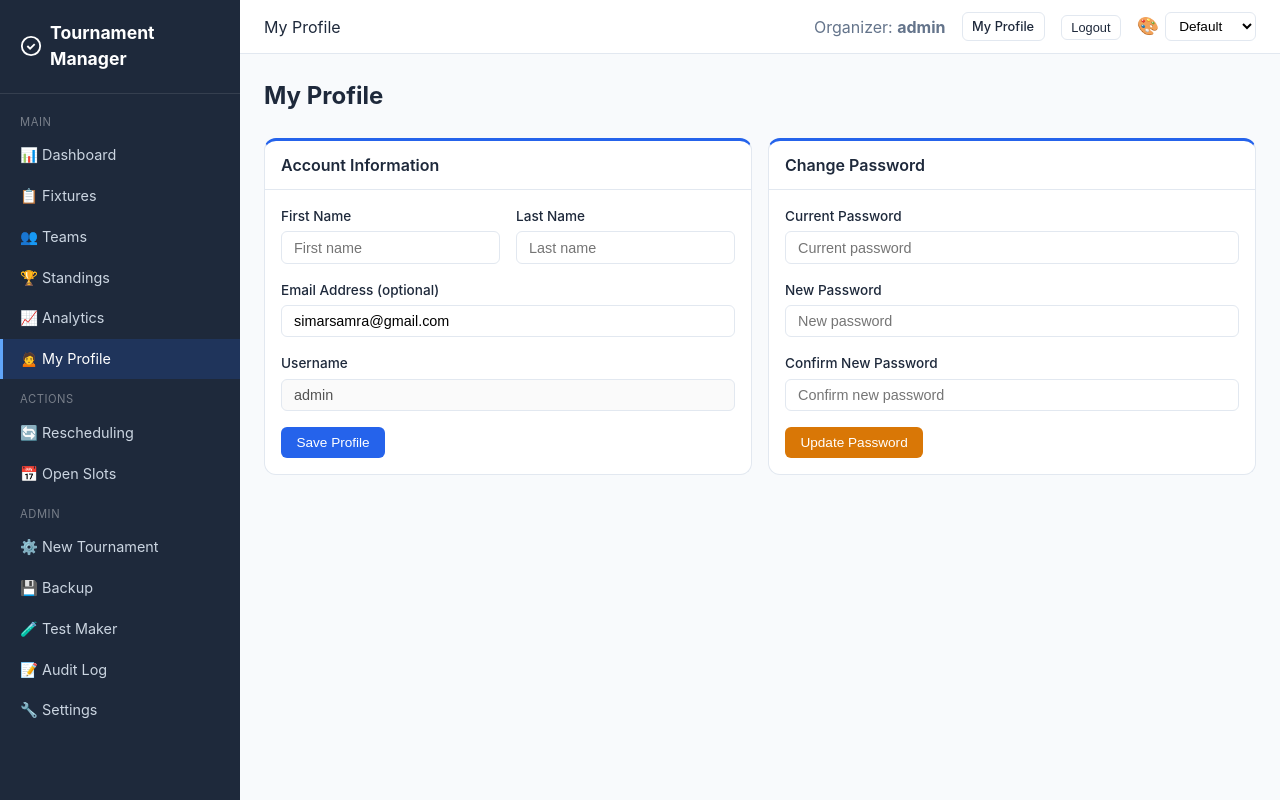
After one commit to simarsamra/Tournament-Manager, a Django app: page /profile/ in a window 1280 px wide. The commit adds this page. Run offline with Django 5.2, Linux system fonts and the light colour scheme; a user stored in the database is signed in; data comes from the database, SQL or seed files in the repository; both versions use the stored data as it was after the commit; data that the repository does not hold is empty.

Commit message:
feat: Add profile update and password change functionality; create profile view and template

```diff
--- a/core/forms.py
+++ b/core/forms.py
@@ -170,6 +170,49 @@ class AccountRegistrationForm(forms.Form):
             raise forms.ValidationError("Passwords do not match.")
         if User.objects.filter(username=cleaned.get("username", "").strip()).exists():
             raise forms.ValidationError("Username already taken.")
+        return cleaned
+
+
+class ProfileUpdateForm(forms.Form):
+    first_name = forms.CharField(
+        max_length=150,
+        required=False,
+        widget=forms.TextInput(attrs={"class": "form-control", "placeholder": "First name"}),
+    )
+    last_name = forms.CharField(
+        max_length=150,
+        required=False,
+        widget=forms.TextInput(attrs={"class": "form-control", "placeholder": "Last name"}),
+    )
+    email = forms.EmailField(
+        required=False,
+        widget=forms.EmailInput(attrs={"class": "form-control", "placeholder": "Email (optional)"}),
+    )
+
+
+class SelfPasswordChangeForm(forms.Form):
+    current_password = forms.CharField(
+        widget=forms.PasswordInput(attrs={"class": "form-control", "placeholder": "Current password"}),
+    )
+    new_password = forms.CharField(
+        widget=forms.PasswordInput(attrs={"class": "form-control", "placeholder": "New password"}),
+    )
+    confirm_password = forms.CharField(
+        widget=forms.PasswordInput(attrs={"class": "form-control", "placeholder": "Confirm new password"}),
+    )
+
+    def clean(self):
+        cleaned = super().clean()
+        current = cleaned.get("current_password") or ""
+        new_password = cleaned.get("new_password") or ""
+        confirm = cleaned.get("confirm_password") or ""
+
+        if new_password != confirm:
+            raise forms.ValidationError("New password and confirmation do not match.")
+        if len(new_password) < 6:
+            raise forms.ValidationError("New password must be at least 6 characters.")
+        if current and new_password and current == new_password:
+            raise forms.ValidationError("New password must be different from current password.")
         return cleaned
 
 
--- a/core/urls.py
+++ b/core/urls.py
@@ -6,6 +6,7 @@ urlpatterns = [
     path("login/", views.login_view, name="login"),
     path("logout/", views.logout_view, name="logout"),
     path("register/", views.account_register_view, name="account_register"),
+    path("profile/", views.profile_view, name="profile"),
     # Legacy aliases kept for backwards compat
     path("register/legacy/", views.register_view, name="register"),
     path("tournament/<int:pk>/register/", views.register_view, name="tournament_register"),
--- a/core/views.py
+++ b/core/views.py
@@ -8,7 +8,7 @@ from datetime import datetime, timedelta
 from django.core.cache import cache as django_cache
 from django.conf import settings
 from django.contrib import messages
-from django.contrib.auth import authenticate, login, logout
+from django.contrib.auth import authenticate, login, logout, update_session_auth_hash
 from django.contrib.auth.decorators import login_required
 from django.contrib.auth.models import User
 from django.db import IntegrityError
@@ -26,7 +26,8 @@ from .models import (
 )
 from .forms import (
     TournamentForm, CourtForm, TimeSlotForm, TeamRegistrationForm,
-    AccountRegistrationForm, CreateTeamForm, StandaloneTeamForm,
+    AccountRegistrationForm, ProfileUpdateForm, SelfPasswordChangeForm,
+    CreateTeamForm, StandaloneTeamForm,
     ScoreSubmitForm, RescheduleForm, TeamPreferencesForm, BulkTeamForm,
     BulkTeamFileForm, CourtAvailabilityForm, TeamMemberInviteForm, ExistingTeamMemberForm,
 )
@@ -150,6 +151,11 @@ def _tournament_context(request, tournament=None):
     ctx = {
         "has_dual_roles": has_dual_roles,
         "view_mode": view_mode,
+        "my_teams_sidebar": list(
+            Team.objects.filter(memberships__user=request.user)
+            .distinct()
+            .order_by("name")
+        ),
     }
 
     if _is_organizer(request.user):
@@ -713,6 +719,55 @@ def account_register_view(request):
     else:
         form = AccountRegistrationForm()
     return render(request, "core/register.html", {"form": form})
+
+
+@login_required
+def profile_view(request):
+    tournament = _get_tournament(request)
+    if request.method == "POST":
+        action = (request.POST.get("action") or "").strip()
+        if action == "change_password":
+            profile_form = ProfileUpdateForm(initial={
+                "first_name": request.user.first_name,
+                "last_name": request.user.last_name,
+                "email": request.user.email,
+            })
+            password_form = SelfPasswordChangeForm(request.POST)
+            if password_form.is_valid():
+                current_password = password_form.cleaned_data["current_password"]
+                if not request.user.check_password(current_password):
+                    messages.error(request, "Current password is incorrect.")
+                else:
+                    request.user.set_password(password_form.cleaned_data["new_password"])
+                    request.user.save(update_fields=["password"])
+                    update_session_auth_hash(request, request.user)
+                    log_action(request, "profile_password_changed", f"User '{request.user.username}' changed password")
+                    messages.success(request, "Password updated successfully.")
+                    return redirect("profile")
+        else:
+            profile_form = ProfileUpdateForm(request.POST)
+            password_form = SelfPasswordChangeForm()
+            if profile_form.is_valid():
+                request.user.first_name = profile_form.cleaned_data.get("first_name", "").strip()
+                request.user.last_name = profile_form.cleaned_data.get("last_name", "").strip()
+                request.user.email = profile_form.cleaned_data.get("email", "").strip()
+                request.user.save(update_fields=["first_name", "last_name", "email"])
+                log_action(request, "profile_updated", f"User '{request.user.username}' updated profile")
+                messages.success(request, "Profile updated.")
+                return redirect("profile")
+    else:
+        profile_form = ProfileUpdateForm(initial={
+            "first_name": request.user.first_name,
+            "last_name": request.user.last_name,
+            "email": request.user.email,
+        })
+        password_form = SelfPasswordChangeForm()
+
+    return render(request, "core/profile.html", {
+        "profile_form": profile_form,
+        "password_form": password_form,
+        **_tournament_context(request, tournament),
+    })
 
 
 # Keep old name as alias so any hard-coded URL still works
@@ -2494,7 +2549,10 @@ def teams_view(request):
     tournament = _get_tournament(request)
     teams = []
     if tournament:
-        teams = Team.objects.filter(participations__tournament=tournament).prefetch_related("players").distinct().order_by("name")
+        teams = Team.objects.filter(
+            participations__tournament=tournament,
+            participations__status="active",
+        ).prefetch_related("players").distinct().order_by("name")
         for team in teams:
             participation = team.participations.filter(tournament=tournament).first()
             team.group = participation.group if participation else ""
--- a/templates/core/base.html
+++ b/templates/core/base.html
@@ -24,20 +24,18 @@
             <a href="{% url 'teams' %}" class="{% if request.resolver_match.url_name == 'teams' or request.resolver_match.url_name == 'team_detail' or request.resolver_match.url_name == 'create_standalone_team' %}active{% endif %}">👥 Teams</a>
             <a href="{% url 'standings' %}" class="{% if request.resolver_match.url_name == 'standings' %}active{% endif %}">🏆 Standings</a>
             <a href="{% url 'analytics' %}" class="{% if request.resolver_match.url_name == 'analytics' %}active{% endif %}">📈 Analytics</a>
+            <a href="{% url 'profile' %}" class="{% if request.resolver_match.url_name == 'profile' %}active{% endif %}">🙍 My Profile</a>
             <div class="sidebar-section">Actions</div>
             <a href="{% url 'rescheduling' %}" class="{% if request.resolver_match.url_name == 'rescheduling' %}active{% endif %}">🔄 Rescheduling</a>
             <a href="{% url 'open_slots' %}" class="{% if request.resolver_match.url_name == 'open_slots' %}active{% endif %}">📅 Open Slots</a>
-            {% if team %}
-            <div class="sidebar-section">My Team</div>
-            <a href="{% url 'team_detail' pk=team.pk %}" class="{% if request.resolver_match.url_name == 'team_detail' %}active{% endif %}">🏅 {{ team.name }}</a>
+            {% if not user.is_staff %}
+            <div class="sidebar-section">Tournaments</div>
+            <a href="{% url 'join_tournament_list' %}" class="{% if request.resolver_match.url_name == 'join_tournament_list' or request.resolver_match.url_name == 'join_tournament' or request.resolver_match.url_name == 'create_team' %}active{% endif %}">🎯 Join a Tournament</a>
             {% if joinable_tournaments %}
-            <a href="{% url 'join_tournament_list' %}" class="{% if request.resolver_match.url_name == 'join_tournament_list' or request.resolver_match.url_name == 'join_tournament' or request.resolver_match.url_name == 'create_team' %}active{% endif %}" style="margin-top:0.5rem;">➕ Join New Tournament
+            <a href="{% url 'join_tournament_list' %}" class="{% if request.resolver_match.url_name == 'join_tournament_list' or request.resolver_match.url_name == 'join_tournament' or request.resolver_match.url_name == 'create_team' %}active{% endif %}" style="margin-top:0.5rem;">➕ Open Registrations
                 <span style="font-size:0.7rem;background:var(--primary);color:#fff;border-radius:10px;padding:1px 7px;margin-left:0.3rem;vertical-align:middle;">{{ joinable_tournaments|length }}</span>
             </a>
             {% endif %}
-            {% else %}
-            <div class="sidebar-section">Tournaments</div>
-            <a href="{% url 'join_tournament_list' %}" class="{% if request.resolver_match.url_name == 'join_tournament_list' or request.resolver_match.url_name == 'join_tournament' or request.resolver_match.url_name == 'create_team' %}active{% endif %}">🎯 Join a Tournament</a>
             {% endif %}
             {% if user.is_staff %}
             <div class="sidebar-section">Admin</div>
@@ -46,6 +44,14 @@
             <a href="{% url 'test_maker' %}" class="{% if request.resolver_match.url_name == 'test_maker' %}active{% endif %}">🧪 Test Maker</a>
             <a href="{% url 'audit_log' %}" class="{% if request.resolver_match.url_name == 'audit_log' %}active{% endif %}">📝 Audit Log</a>
             <a href="{% url 'settings' %}" class="{% if request.resolver_match.url_name == 'settings' %}active{% endif %}">🔧 Settings</a>
+            {% endif %}
+
+            {% if my_teams_sidebar %}
+            <div class="sidebar-section" style="margin-top:1rem;">My Teams</div>
+            <a href="{% url 'teams' %}#my-teams" class="{% if request.resolver_match.url_name == 'teams' or request.resolver_match.url_name == 'team_detail' or request.resolver_match.url_name == 'create_standalone_team' %}active{% endif %}">🛠️ Manage My Teams</a>
+            {% for owned_team in my_teams_sidebar %}
+            <a href="{% url 'team_detail' pk=owned_team.pk %}" class="{% if request.resolver_match.url_name == 'team_detail' and team and team.pk == owned_team.pk %}active{% endif %}">🏅 {{ owned_team.name }}</a>
+            {% endfor %}
             {% endif %}
         </nav>
     </aside>
@@ -97,6 +103,7 @@
                 {% elif user.is_staff %}
                 <span class="text-muted">Organizer: <strong>{{ user.username }}</strong></span>
                 {% endif %}
+                <a href="{% url 'profile' %}" class="btn btn-outline btn-sm">My Profile</a>
                 <form method="post" action="{% url 'logout' %}" style="display:inline;">
                     {% csrf_token %}
                     <button type="submit" class="btn btn-outline btn-sm">Logout</button>
--- /dev/null
+++ b/templates/core/profile.html
@@ -0,0 +1,66 @@
+{% extends "core/base.html" %}
+{% block title %}My Profile{% endblock %}
+{% block page_header %}My Profile{% endblock %}
+{% block content %}
+<h1 class="page-title">My Profile</h1>
+
+<div class="grid grid-2" style="align-items:start;">
+    <div class="card">
+        <div class="card-header">Account Information</div>
+        <div class="card-body">
+            <form method="post">
+                {% csrf_token %}
+                <input type="hidden" name="action" value="update_profile">
+                <div class="grid grid-2">
+                    <div class="form-group">
+                        <label for="{{ profile_form.first_name.id_for_label }}">First Name</label>
+                        {{ profile_form.first_name }}
+                    </div>
+                    <div class="form-group">
+                        <label for="{{ profile_form.last_name.id_for_label }}">Last Name</label>
+                        {{ profile_form.last_name }}
+                    </div>
+                </div>
+                <div class="form-group">
+                    <label for="{{ profile_form.email.id_for_label }}">Email Address (optional)</label>
+                    {{ profile_form.email }}
+                </div>
+                <div class="form-group">
+                    <label>Username</label>
+                    <input type="text" class="form-control" value="{{ request.user.username }}" disabled>
+                </div>
+                {% if profile_form.non_field_errors %}
+                <div class="alert alert-error">{{ profile_form.non_field_errors.0 }}</div>
+                {% endif %}
+                <button type="submit" class="btn btn-primary">Save Profile</button>
+            </form>
+        </div>
+    </div>
+
+    <div class="card">
+        <div class="card-header">Change Password</div>
+        <div class="card-body">
+            <form method="post">
+                {% csrf_token %}
+                <input type="hidden" name="action" value="change_password">
+                <div class="form-group">
+                    <label for="{{ password_form.current_password.id_for_label }}">Current Password</label>
+                    {{ password_form.current_password }}
+                </div>
+                <div class="form-group">
+                    <label for="{{ password_form.new_password.id_for_label }}">New Password</label>
+                    {{ password_form.new_password }}
+                </div>
+                <div class="form-group">
+                    <label for="{{ password_form.confirm_password.id_for_label }}">Confirm New Password</label>
+                    {{ password_form.confirm_password }}
+                </div>
+                {% if password_form.non_field_errors %}
+                <div class="alert alert-error">{{ password_form.non_field_errors.0 }}</div>
+                {% endif %}
+                <button type="submit" class="btn btn-warning">Update Password</button>
+            </form>
+        </div>
+    </div>
+</div>
+{% endblock %}
```
Also changed, not shown: core/tests.py (+65 -0 lines), templates/core/teams.html (+38 -38 lines), db.sqlite3.
